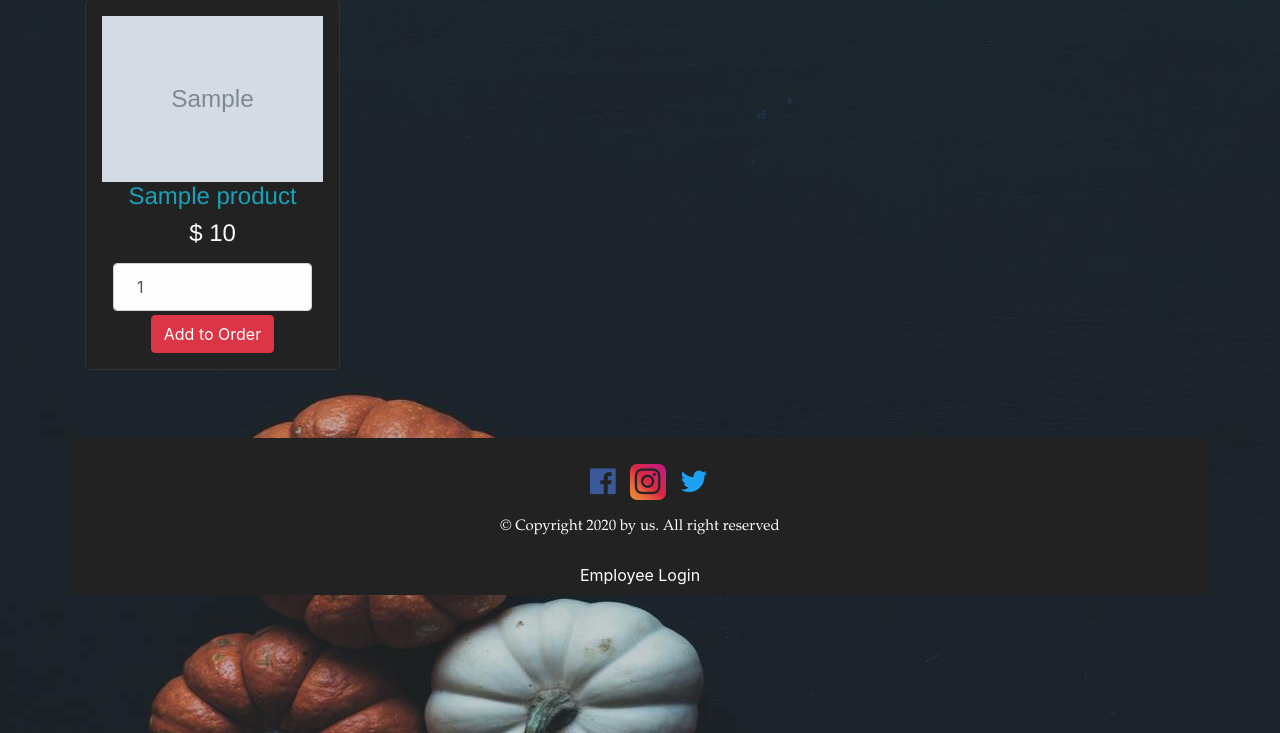
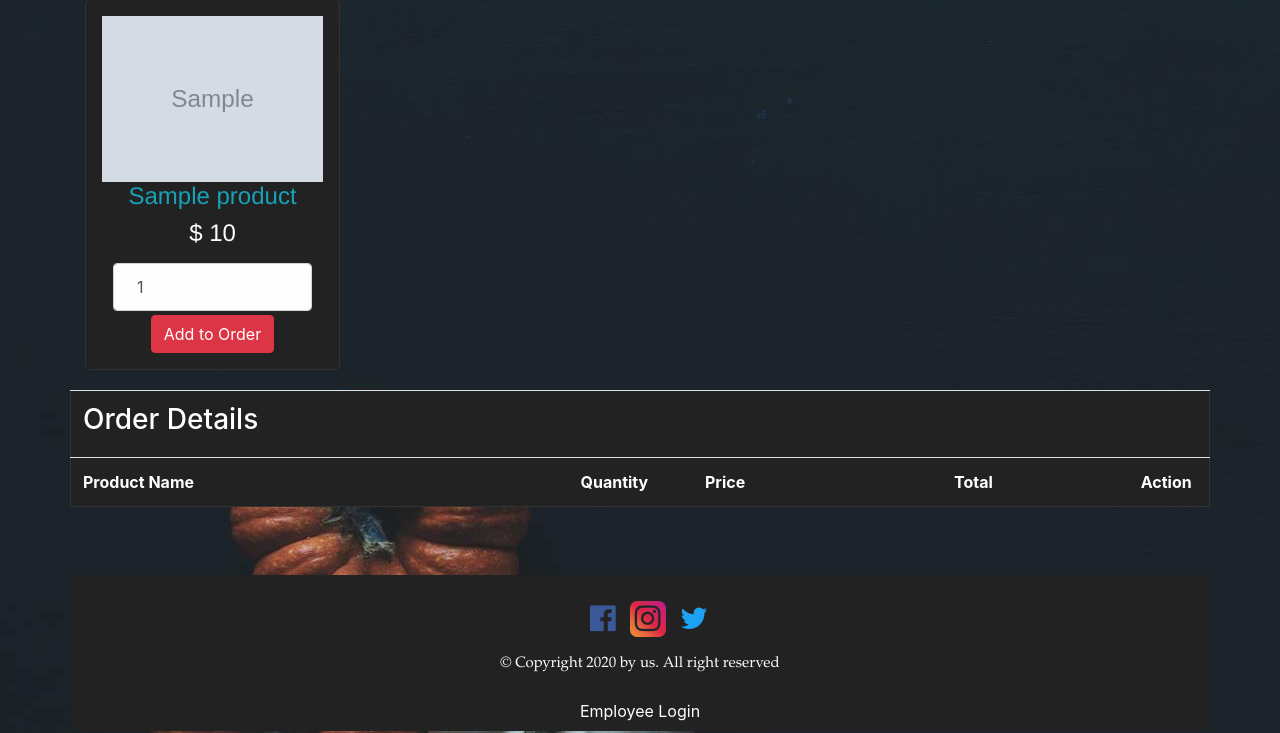
Before and after one commit to Ville-hub/Group9-Web-Project, a PHP site: page /orderfood.php in a window 1280 px wide. Shown: the part 67-800 px from the top of the page. Run offline with PHP 8.4, Linux system fonts and the light colour scheme; tables that the repository leaves empty or names only in its code hold one stand-in row (values such as "Sample post"); grey boxes marked "Sample" are stand-in pictures; lists and menus that the app fills with data are empty.

Commit message:
More code for the order system
Orderfood page is now almost complete.

```diff
--- a/css/custom_bootstrap.css
+++ b/css/custom_bootstrap.css
@@ -294,7 +294,18 @@ margin-top:15px;
     border-radius: 5px;
     padding: 16px;
     margin-bottom: 20px;
+    color: #fefefe;
 }
 input[type="text"] {
     background-color: #fefefe;
 }
+.checkbutton{
+    background: #333;
+    color: #fefefe;
+    text-align: center;
+    padding: 10px;
+    display: block;
+    border-radius: 3px;
+    font-size: 16px;
+    margin: 25px 0 15px 0;
+}
--- a/orderfood.php
+++ b/orderfood.php
@@ -1,3 +1,67 @@
+<?php
+session_start();
+$product_ids = array();
+//session_destroy();
+
+//check if Add to Order button has been submitted
+if(filter_input(INPUT_POST, 'add_to_order')){
+    if(isset($_SESSION['shopping_cart'])){
+        //keep track of how many products are in the cart
+        $count = count($_SESSION['shopping_cart']);
+
+        //creating a sequential array for matching array key to prodcuts ids
+        $product_ids = array_column($_SESSION['shopping_cart'], 'id');
+
+        if (!in_array(filter_input(INPUT_GET, 'id'), $product_ids)){
+            $_SESSION['shopping_cart'][$count] = array
+                (
+                    'id' => filter_input(INPUT_GET, 'id'),
+                    'name' => filter_input(INPUT_POST, 'name'),
+                    'price' => filter_input(INPUT_POST, 'price'),
+                    'quantity' => filter_input(INPUT_POST, 'quantity')
+                );
+        }
+        else { // product already exists, increase quantity
+            //match array key to id of the product being added to the cart
+            for ($i = 0; $i < count($product_ids); $i++){
+                if ($product_ids[$i] == filter_input(INPUT_GET, 'id')){
+                    //add item quantity to the existing product in the array
+                    $_SESSION['shopping_cart'][$i]['quantity'] += filter_input(INPUT_POST, 'quantity');
+                }
+            }
+        }
+    }
+    else { //if shopping cart doesn't exit, create first product with array key 0
+        //create array using ubmitted form data, start from key 0 and fill with values
+        $_SESSION['shopping_cart'][0] = array
+        (
+            'id' => filter_input(INPUT_GET, 'id'),
+            'name' => filter_input(INPUT_POST, 'name'),
+            'price' => filter_input(INPUT_POST, 'price'),
+            'quantity' => filter_input(INPUT_POST, 'quantity')
+        );
+    }
+}
+
+if(filter_input(INPUT_GET, 'action') == 'delete'){
+    //loop through all products in the shopping cart until it matches wtih GET id variable
+    foreach($_SESSION['shopping_cart'] as $key => $product){
+        if ($product['id'] == filter_input(INPUT_GET, 'id')){
+            //remove product from the cart when it matches with the GET id
+            unset($_SESSION['shopping_cart'][$key]);
+        }
+    }
+    //reset session array keys so they match with $product_ids numeric array
+    $_SESSION['shopping_cart'] = array_values($_SESSION['shopping_cart']);
+}
+//pre_r($_SESSION);
+
+function pre_r($array){
+    echo '<pre>';
+    print_r($array);
+    echo '</pre>';
+}
+?>
 <?php include 'myheader.php'?>
 <div class="row pt-3">
 <?php include 'db.php';
@@ -33,6 +97,62 @@
         }//endif
     }//endif
     ?>
+    <div style="clear:both"></div>
+    <br>
+    <div class="table-responsive ">
+    <table class="table products">
+        <tr><th colspan="5"><h3>Order Details</h3></th></tr>
+    <tr>
+        <th width="40%">Product Name</th>
+        <th width="10%">Quantity</th>
+        <th width="20%">Price</th>
+        <th width="15%">Total</th>
+        <th width="5%">Action</th>
+    </tr>
+    <?php
+    if(!empty($_SESSION['shopping_cart'])):
+        //variable total that is used to calculate the grand total of the order
+        $total = 0;
+
+        foreach($_SESSION['shopping_cart'] as $key => $product):
+    ?>
+    <tr>
+        <td><?php echo $product['name']; ?></td>
+        <td><?php echo $product['quantity']; ?></td>
+        <td>$ <?php echo $product['price']; ?></td>
+        <td>$ <?php echo number_format($product['quantity'] * $product['price'], 2); ?></td>
+        <td>
+            <a href="orderfood.php?action=delete&id=<?php echo $product['id']; ?>">
+                <div class="btn-danger pl-1">Remove</div>
+            </a>
+        </td>
+    </tr>
+    <?php
+        //calculating the grand total for the order
+                $total =  $total + ($product['quantity'] * $product['price']);
+        endforeach;
+    ?>
+    <tr>
+            <td colspan="3" align="right">Total</td>
+            <td align="right">$ <?php echo number_format($total, 2); ?></td>
+            <td></td>
+    </tr>
+    <tr>
+        <!-- Show checkut button only if the shopping cart is empty -->
+        <td colspan="5">
+            <?php
+                if (isset($_SESSION['shopping_cart'])):
+                if (count($_SESSION['shopping_cart']) > 0):
+            ?>
+                <a href="#" class="checkbutton">Checkout</a>
+            <?php endif; endif; ?>
+        </td>
+    </tr>
+    <?php
+    endif;
+    ?>
+    </table>
+    </div>
 </div>
 
 <?php include 'myfooter.php'?>
```
